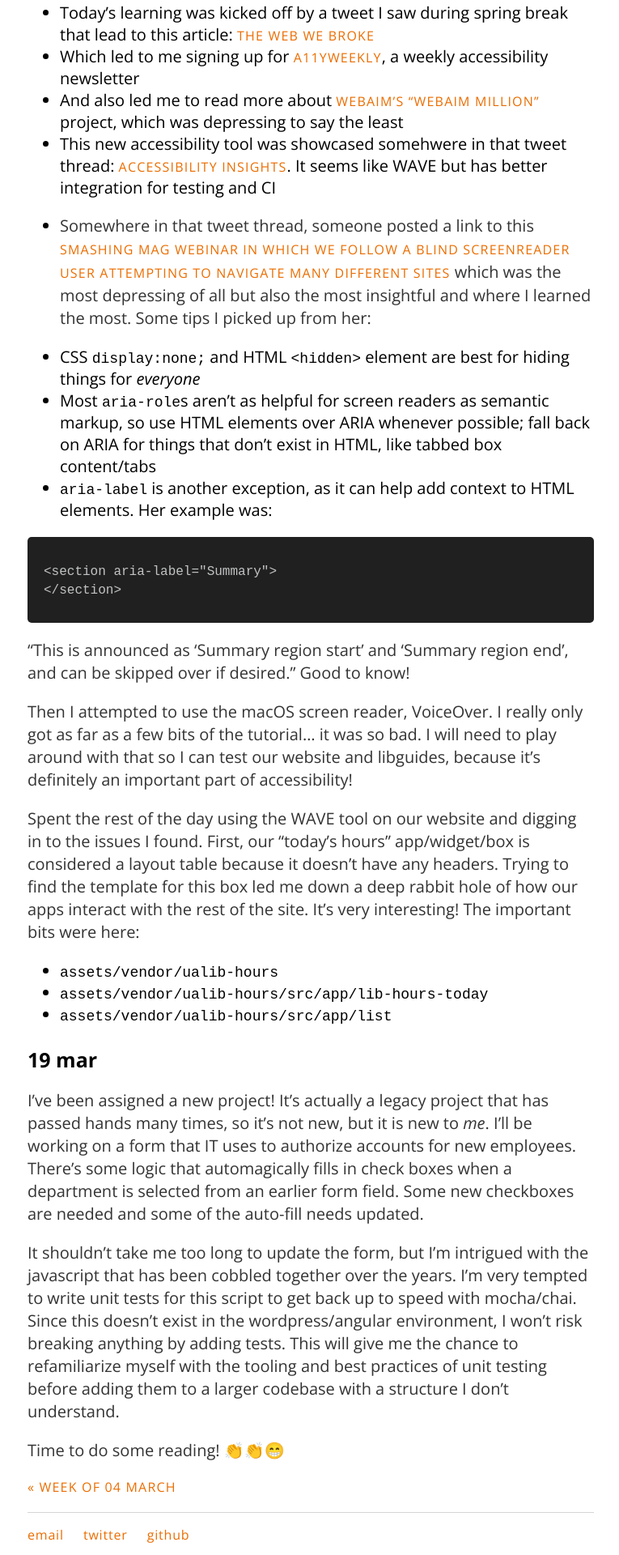
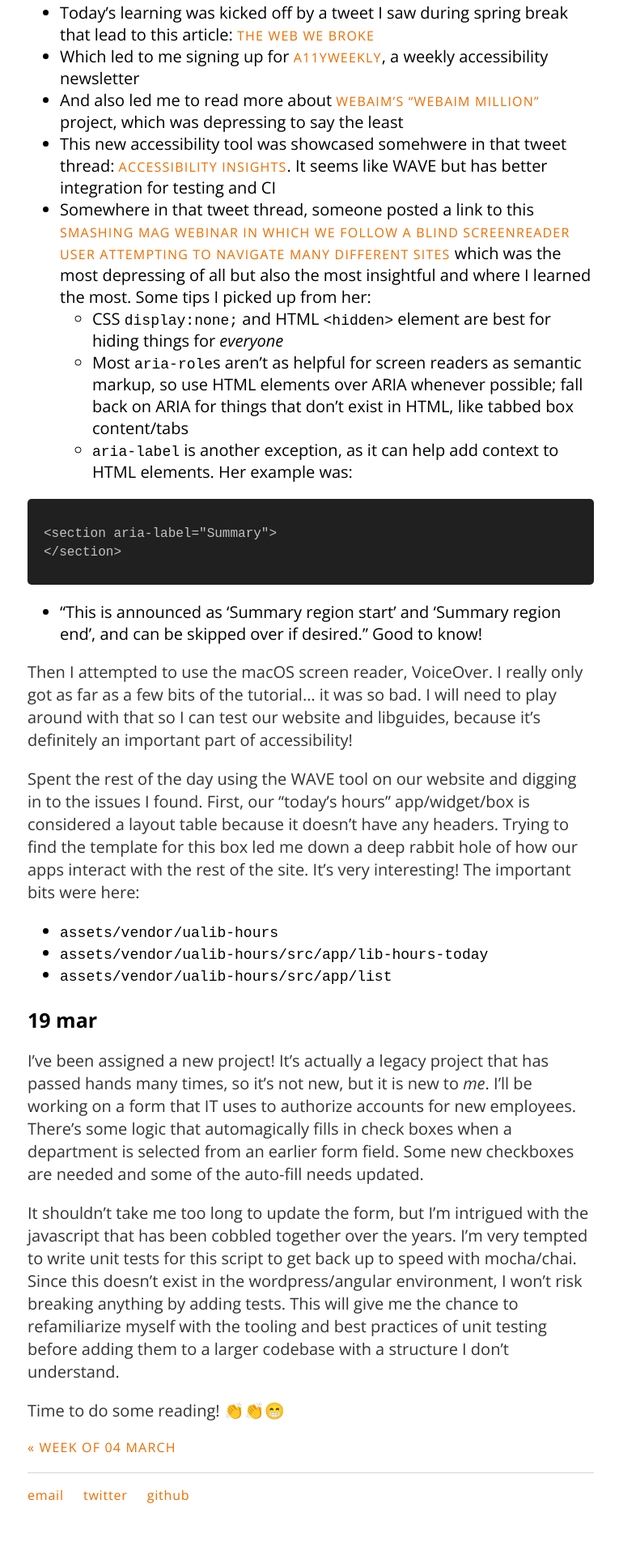
Before and after one commit to carylwyatt/carylwyatt.github.io, a Jekyll site: the page built from _posts/2019-03-18-week-of-18-mar.md, in a window 1280 px wide. Shown: the part 2547-4467 px from the top of the page at 81% size, without its empty margins (256-1021 px from the left). Built offline with Jekyll 4.4.1, drawn with Linux system fonts in a browser that asks for light colours; emoji names are drawn with the system emoji font; after the commit the page ends 4444 px from its top, so only the background shows below that.

Commit message:
formatting fixes

````diff
--- a/_posts/2019-03-18-week-of-18-mar.md
+++ b/_posts/2019-03-18-week-of-18-mar.md
@@ -56,17 +56,16 @@ Spent the afternoon learning about accessibility. The deeper I dig into this, th
 * And also led me to read more about [WebAIM's "WebAIM Million"](https://webaim.org/projects/million/) project, which was depressing to say the least
 * This new accessibility tool was showcased somehwere in that tweet thread: [Accessibility Insights](https://accessibilityinsights.io/en/). It seems like WAVE but has better integration for testing and CI
 * Somewhere in that tweet thread, someone posted a link to this [Smashing Mag webinar in which we follow a blind screenreader user attempting to navigate many different sites](https://www.smashingmagazine.com/2019/02/accessibility-webinar/) which was the most depressing of all but also the most insightful and where I learned the most. Some tips I picked up from her:
-
-* CSS `display:none;` and HTML `<hidden>` element are best for hiding things for *everyone*
-* Most `aria-role`s aren't as helpful for screen readers as semantic markup, so use HTML elements over ARIA whenever possible; fall back on ARIA for things that don't exist in HTML, like tabbed box content/tabs
-* `aria-label` is another exception, as it can help add context to HTML elements. Her example was:
+  * CSS `display:none;` and HTML `<hidden>` element are best for hiding things for *everyone*
+  * Most `aria-role`s aren't as helpful for screen readers as semantic markup, so use HTML elements over ARIA whenever possible; fall back on ARIA for things that don't exist in HTML, like tabbed box content/tabs
+  * `aria-label` is another exception, as it can help add context to HTML elements. Her example was:
 
 ```
 <section aria-label="Summary">
 </section>
 ```
 
-"This is announced as 'Summary region start' and 'Summary region end', and can be skipped over if desired." Good to know!
+  * "This is announced as 'Summary region start' and 'Summary region end', and can be skipped over if desired." Good to know!
 
 Then I attempted to use the macOS screen reader, VoiceOver. I really only got as far as a few bits of the tutorial... it was so bad. I will need to play around with that so I can test our website and libguides, because it's definitely an important part of accessibility!
 
````
